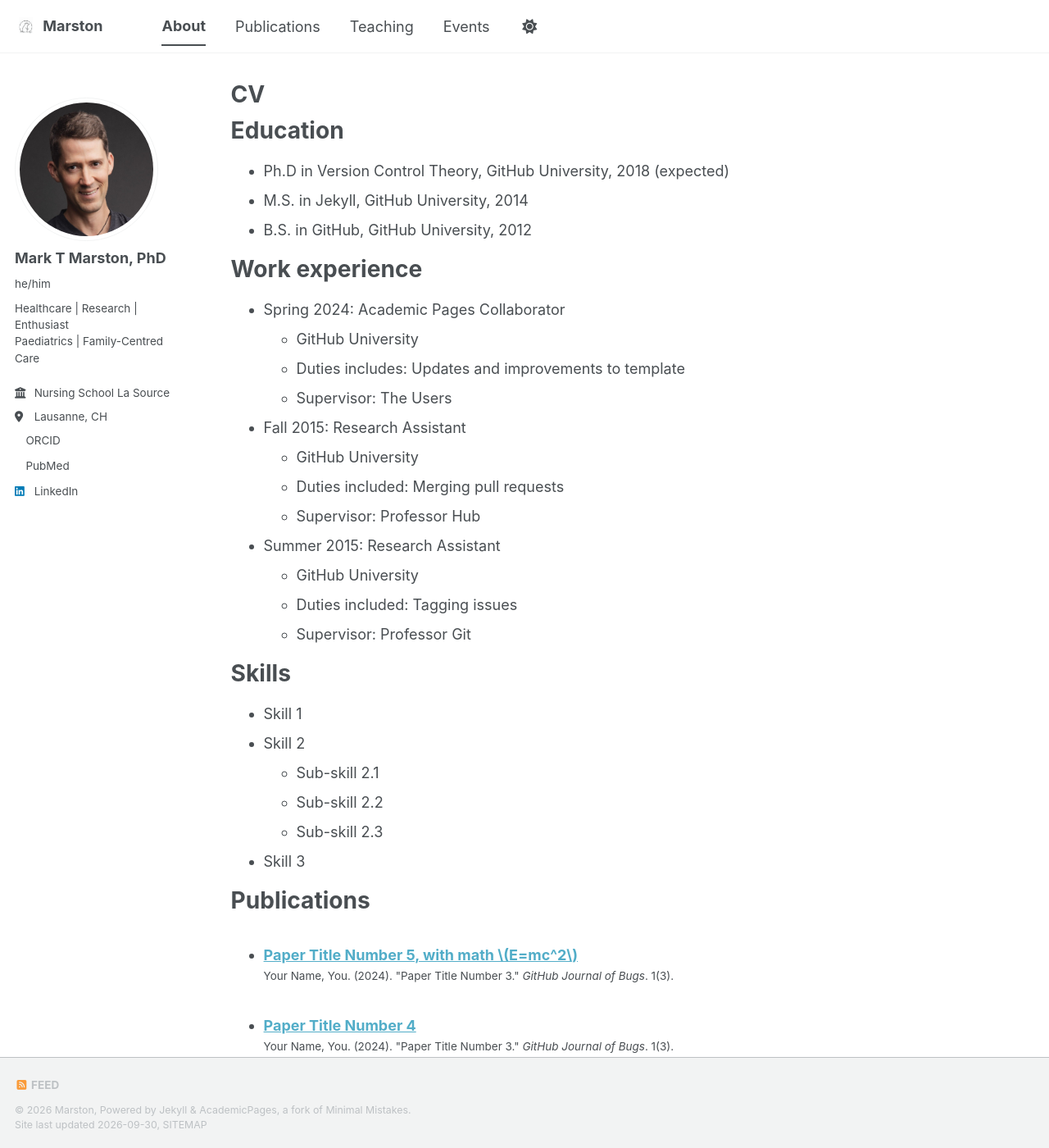
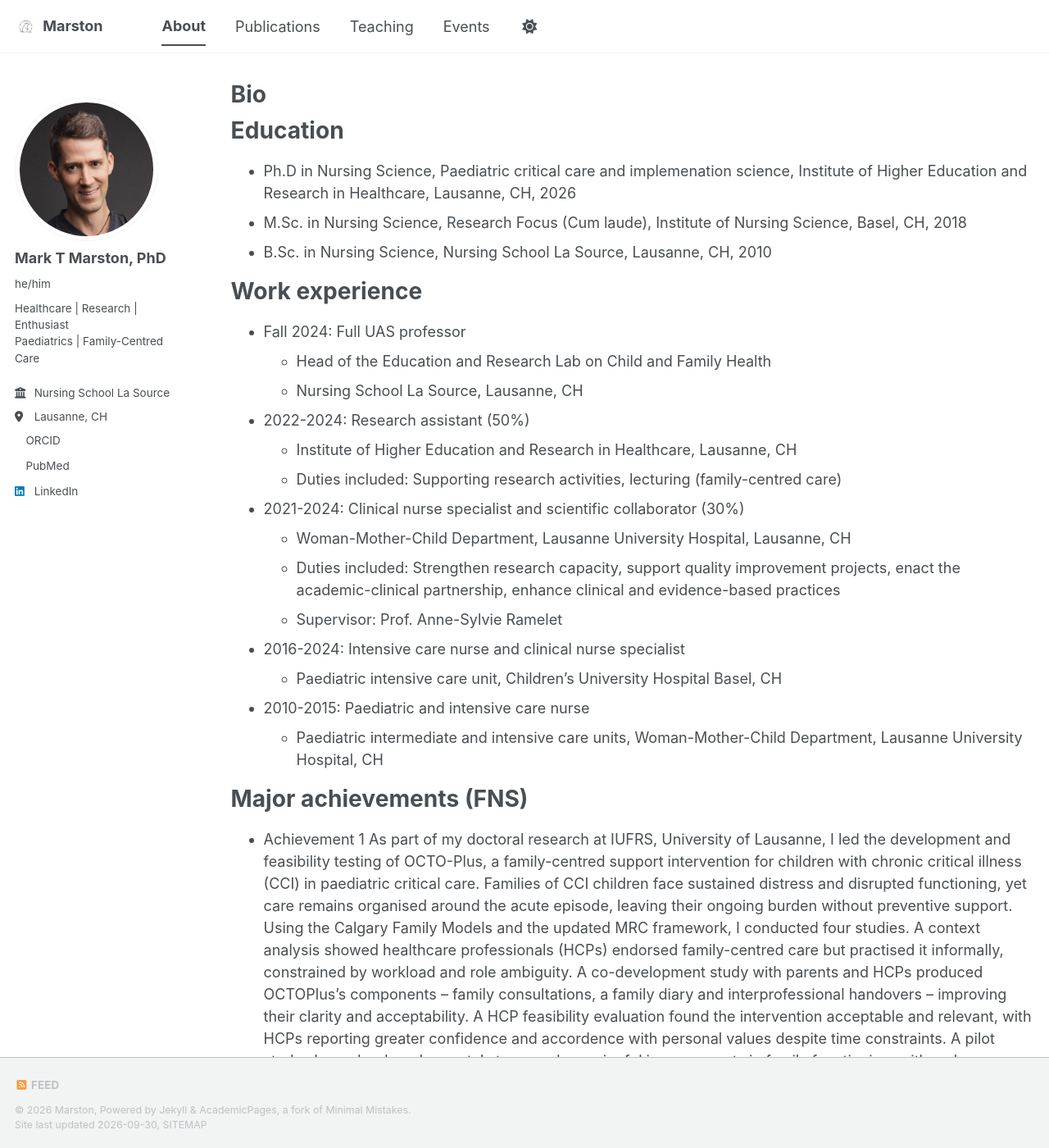
Before and after one commit to marstonRN/marston.github.io, a Jekyll site: the page built from _pages/cv.md, in a window 1280 px wide and 1400 px high. Shown: the whole window at 82% size. Built offline with Jekyll 4.4.1, drawn with Linux system fonts in a browser that asks for light colours; a style sheet for code colours, icons or effects is not loaded; some of the changed text lies outside the part shown.

Commit message:
Update cv.md

```diff
--- a/_pages/cv.md
+++ b/_pages/cv.md
@@ -1,6 +1,6 @@
 ---
 layout: archive
-title: "CV"
+title: "Bio"
 permalink: /cv/
 author_profile: true
 redirect_from:
@@ -11,35 +11,64 @@ redirect_from:
 
 Education
 ======
-* Ph.D in Version Control Theory, GitHub University, 2018 (expected)
-* M.S. in Jekyll, GitHub University, 2014
-* B.S. in GitHub, GitHub University, 2012
+* Ph.D in Nursing Science, Paediatric critical care and implemenation science, Institute of Higher Education and Research in Healthcare, Lausanne, CH, 2026
+* M.Sc. in Nursing Science, Research Focus (Cum laude), Institute of Nursing Science, Basel, CH, 2018
+* B.Sc. in Nursing Science, Nursing School La Source, Lausanne, CH, 2010
 
 Work experience
 ======
-* Spring 2024: Academic Pages Collaborator
-  * GitHub University
-  * Duties includes: Updates and improvements to template
-  * Supervisor: The Users
+* Fall 2024: Full UAS professor
+  * Head of the Education and Research Lab on Child and Family Health
+  * Nursing School La Source, Lausanne, CH
 
-* Fall 2015: Research Assistant
-  * GitHub University
-  * Duties included: Merging pull requests
-  * Supervisor: Professor Hub
+* 2022-2024: Research assistant (50%)
+  * Institute of Higher Education and Research in Healthcare, Lausanne, CH
+  * Duties included: Supporting research activities, lecturing (family-centred care)
 
-* Summer 2015: Research Assistant
-  * GitHub University
-  * Duties included: Tagging issues
-  * Supervisor: Professor Git
+* 2021-2024: Clinical nurse specialist and scientific collaborator (30%)
+  * Woman-Mother-Child Department, Lausanne University Hospital, Lausanne, CH
+  * Duties included: Strengthen research capacity, support quality improvement projects, enact the academic-clinical partnership, enhance clinical and evidence-based practices
+  * Supervisor: Prof. Anne-Sylvie Ramelet
 
-Skills
+* 2016-2024: Intensive care nurse and clinical nurse specialist
+  * Paediatric intensive care unit, Children's University Hospital Basel, CH
+
+* 2010-2015: Paediatric and intensive care nurse
+  * Paediatric intermediate and intensive care units, Woman-Mother-Child Department, Lausanne University Hospital, CH
+
+Major achievements (FNS)
 ======
-* Skill 1
-* Skill 2
-  * Sub-skill 2.1
-  * Sub-skill 2.2
-  * Sub-skill 2.3
-* Skill 3
+* Achievement 1
+As part of my doctoral research at IUFRS, University of Lausanne, I led the development and feasibility
+testing of OCTO-Plus, a family-centred support intervention for children with chronic critical illness (CCI)
+in paediatric critical care.
+Families of CCI children face sustained distress and disrupted functioning, yet care remains organised
+around the acute episode, leaving their ongoing burden without preventive support. Using the Calgary
+Family Models and the updated MRC framework, I conducted four studies. A context analysis showed
+healthcare professionals (HCPs) endorsed family-centred care but practised it informally, constrained
+by workload and role ambiguity. A co-development study with parents and HCPs produced OCTOPlus's
+components – family consultations, a family diary and interprofessional handovers – improving
+their clarity and acceptability. A HCP feasibility evaluation found the intervention acceptable and
+relevant, with HCPs reporting greater confidence and accordence with personal values despite time
+constraints. A pilot study showed reduced parental stress and meaningful improvements in family
+functioning, with no harm observed.
+Rather than a single, temporary role, I built delivery capacity across the existing team, training
+interventionists while sensitising the wider unit, so change would outlast any one person – supporting
+the premise that strengthening family functioning reduces the burden of a chronically critically ill child.
+* Achievement 2
+I served as executive president of the Swiss Society of Intensive Care Medicine (SGI-SSMI), the
+national interprofessional society for physicians and intensive care nurses, a member of the FMH and
+the Swiss Federation of Specialities, responsible for specialist training, certification, quality assurance,
+research promotion and health-policy representation of intensive care medicine in Switzerland.
+I approached the presidency as a role of enabling others: creating the structures and connections
+through which colleagues could pursue research, shape policy, or implement change on their own units.
+I initiated a multi-year strategic process ("Profil 2030"), structured around working groups each led by a
+different board member and given ownership of a defined strand – such as certification and quality
+benchmarking, or transitioning interest groups into properly mandated commissions – while I
+coordinated timelines and follow-through across board and executive committee. I also lead the group
+supervising the transition of the postgraduate intensive care nursing qualification from the Postgraduate
+diploma studies (Nachdiplomstudium) to the Advanced Federal Diploma of Higher Education (Höhere
+Fachprüfung) format.
 
 Publications
 ======
```
